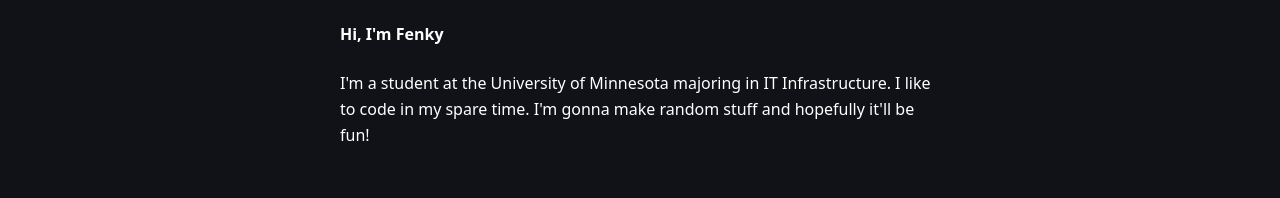
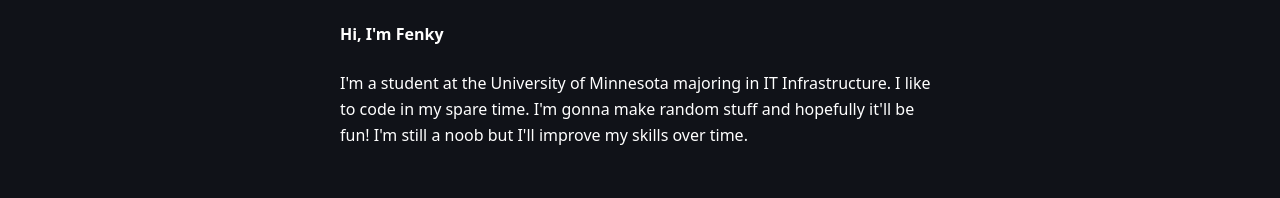
Before and after one commit to fenkur/my_portfolio, a Next.js app: page / in a window 1280 px wide. Shown: the part 178-376 px from the top of the page. Built offline with nearby package versions, Linux system fonts and the light colour scheme.

Commit message:
Updated Bio

```diff
--- a/app/page.tsx
+++ b/app/page.tsx
@@ -13,6 +13,7 @@
             <p className="text-white leading-relaxed">
               I&apos;m a student at the University of Minnesota majoring in IT Infrastructure.
               I like to code in my spare time. I'm gonna make random stuff and hopefully it&apos;ll be fun!
+              I&apos;m still a noob but I&apos;ll improve my skills over time.
             </p>
           </div>
         </section>
```
